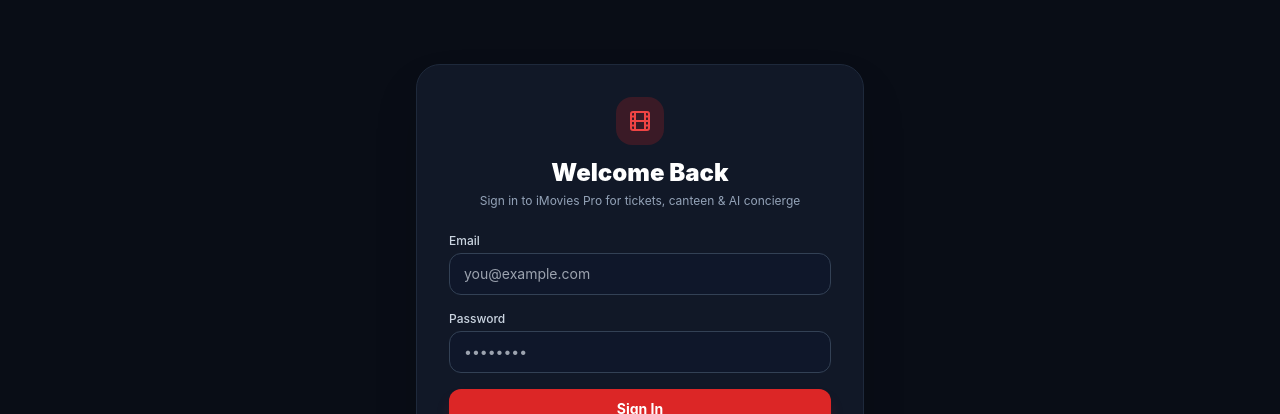
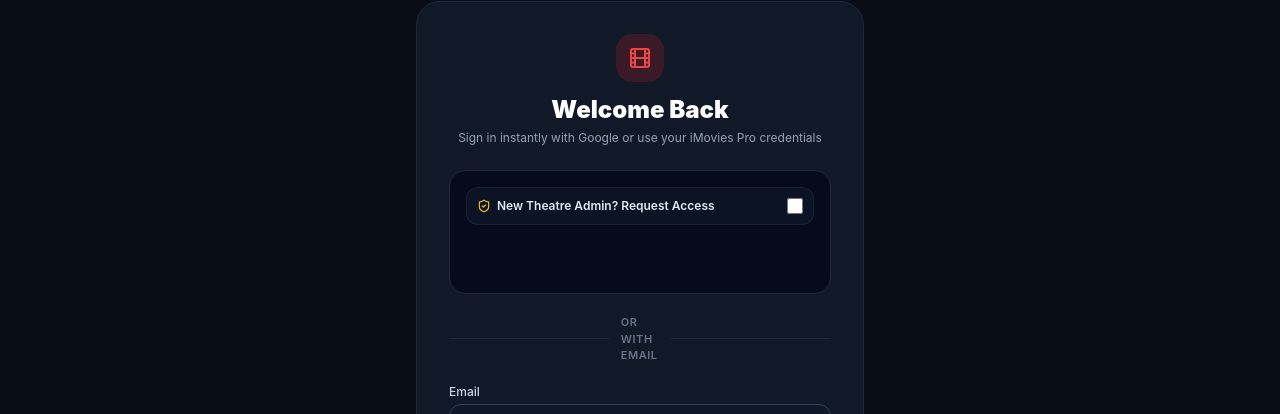
Before and after one commit to ranitbisui4-web/imovies-pro, a React (Vite) app in the folder client/: page /login in a window 1280 px wide. Shown: the part 90-504 px from the top of the page. Built offline with nearby package versions, Linux system fonts and the light colour scheme; no server answers.

Commit message:
Enable Google Sign-In UI in Login and GoogleOAuthProvider in main

```diff
--- a/client/src/main.jsx
+++ b/client/src/main.jsx
@@ -1,10 +1,15 @@
 import React from "react";
 import ReactDOM from "react-dom/client";
+import { GoogleOAuthProvider } from "@react-oauth/google";
 import App from "./App";
 import "./index.css";
 
+const googleClientId = import.meta.env.VITE_GOOGLE_CLIENT_ID || "";
+
 ReactDOM.createRoot(document.getElementById("root")).render(
   <React.StrictMode>
-    <App />
+    <GoogleOAuthProvider clientId={googleClientId}>
+      <App />
+    </GoogleOAuthProvider>
   </React.StrictMode>
 );
--- a/client/src/pages/Login.jsx
+++ b/client/src/pages/Login.jsx
@@ -1,6 +1,7 @@
 import React, { useState } from "react";
 import { Link, useNavigate } from "react-router-dom";
-import { Film, KeyRound, MailSearch } from "lucide-react";
+import { GoogleLogin } from "@react-oauth/google";
+import { Film, KeyRound, MailSearch, ShieldCheck, Sparkles } from "lucide-react";
 import api from "../services/api";
 import { useAuth } from "../context/AuthContext";
 
@@ -11,13 +12,40 @@ const Login = () => {
   const [infoMsg, setInfoMsg] = useState("");
   const [loading, setLoading] = useState(false);
 
+  const [requestAdmin, setRequestAdmin] = useState(false);
+  const [theatreRequestName, setTheatreRequestName] = useState("");
+
   const [recoveryMode, setRecoveryMode] = useState(null); // "password" | "email" | null
   const [recEmail, setRecEmail] = useState("");
   const [recKey, setRecKey] = useState("");
   const [recNewPass, setRecNewPass] = useState("");
 
-  const { login } = useAuth();
+  const { login, googleLogin } = useAuth();
   const navigate = useNavigate();
+
+  const handleGoogleSuccess = async (credentialResponse) => {
+    if (!credentialResponse?.credential) {
+      setError("No credential received from Google.");
+      return;
+    }
+    setError("");
+    setInfoMsg("");
+    setLoading(true);
+    try {
+      const user = await googleLogin({
+        credential: credentialResponse.credential,
+        requestAdmin,
+        theatreRequestName,
+      });
+      navigate(
+        user.role === "manager" || (user.role === "admin" && user.isApproved) ? "/admin" : "/"
+      );
+    } catch (err) {
+      setError(err.response?.data?.message || "Google sign-in failed");
+    } finally {
+      setLoading(false);
+    }
+  };
 
   const handleSubmit = async (e) => {
     e.preventDefault();
@@ -66,7 +94,7 @@ const Login = () => {
   };
 
   return (
-    <div className="flex min-h-[82vh] items-center justify-center px-4">
+    <div className="flex min-h-[82vh] items-center justify-center px-4 py-8">
       <div className="w-full max-w-md rounded-3xl border border-slate-800 bg-[#111827] p-8 shadow-2xl">
         <div className="mb-6 flex flex-col items-center text-center">
           <div className="mb-3 flex h-12 w-12 items-center justify-center rounded-2xl bg-red-600/20 text-red-500">
@@ -74,7 +102,7 @@ const Login = () => {
           </div>
           <h1 className="text-2xl font-black text-white">Welcome Back</h1>
           <p className="mt-1 text-xs text-slate-400">
-            Sign in to iMovies Pro for tickets, canteen & AI concierge
+            Sign in instantly with Google or use your iMovies Pro credentials
           </p>
         </div>
 
@@ -91,6 +119,66 @@ const Login = () => {
 
         {!recoveryMode ? (
           <>
+            {/* Passwordless Google Sign-In Section */}
+            <div className="mb-5 rounded-2xl border border-slate-800 bg-slate-950/70 p-4">
+              <div className="mb-3 rounded-xl border border-slate-800/80 bg-slate-900/70 p-2.5 text-xs">
+                <label className="flex cursor-pointer items-center justify-between gap-2 text-slate-200">
+                  <span className="flex items-center gap-1.5 font-semibold">
+                    <ShieldCheck className="h-3.5 w-3.5 text-amber-400" />
+                    New Theatre Admin? Request Access
+                  </span>
+                  <input
+                    type="checkbox"
+                    checked={requestAdmin}
+                    onChange={(e) => setRequestAdmin(e.target.checked)}
+                    className="h-4 w-4 accent-red-600"
+                  />
+                </label>
+
+                {requestAdmin && (
+                  <input
+                    type="text"
+                    value={theatreRequestName}
+                    onChange={(e) => setTheatreRequestName(e.target.value)}
+                    placeholder="Enter cinema / theatre name"
+                    className="mt-2.5 w-full rounded-lg border border-slate-700 bg-slate-950 px-3 py-1.5 text-xs text-white outline-none focus:border-red-500"
+                  />
+                )}
+              </div>
+
+              <div className="flex flex-col items-center justify-center">
+                {import.meta.env.VITE_GOOGLE_CLIENT_ID ? (
+                  <GoogleLogin
+                    onSuccess={handleGoogleSuccess}
+                    onError={() => setError("Google sign-in popup was closed or failed.")}
+                    theme="filled_black"
+                    shape="pill"
+                    size="large"
+                    text="continue_with"
+                  />
+                ) : (
+                  <p className="text-center text-[11px] text-amber-300">
+                    Set <code className="text-white">VITE_GOOGLE_CLIENT_ID</code> in{" "}
+                    <code className="text-white">client/.env</code> & Vercel to enable Google Login.
+                  </p>
+                )}
+
+                {loading && (
+                  <p className="mt-2.5 flex items-center gap-1 text-[11px] font-semibold text-emerald-400">
+                    <Sparkles className="h-3.5 w-3.5" /> Authenticating...
+                  </p>
+                )}
+              </div>
+            </div>
+
+            <div className="relative my-5 flex items-center justify-center">
+              <div className="w-full border-t border-slate-800" />
+              <span className="bg-[#111827] px-3 text-[11px] font-semibold uppercase tracking-wider text-slate-500">
+                Or with email
+              </span>
+              <div className="w-full border-t border-slate-800" />
+            </div>
+
             <form onSubmit={handleSubmit} className="space-y-4">
               <div>
                 <label className="mb-1 block text-xs font-medium text-slate-300">Email</label>
```
